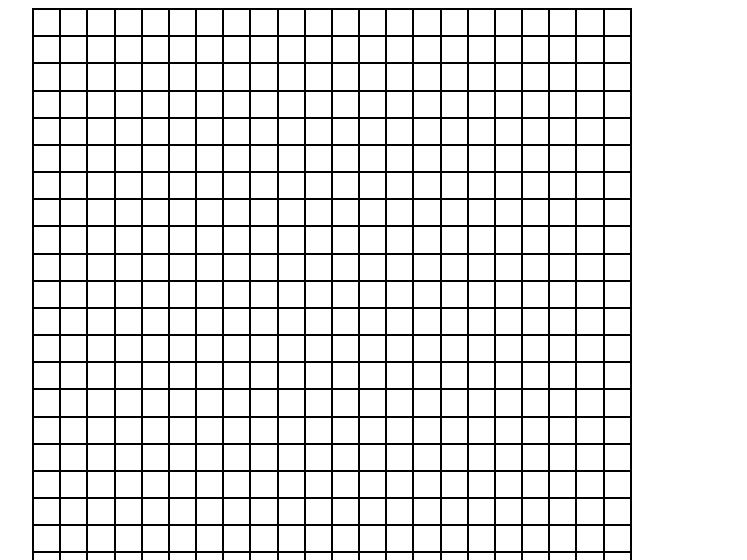
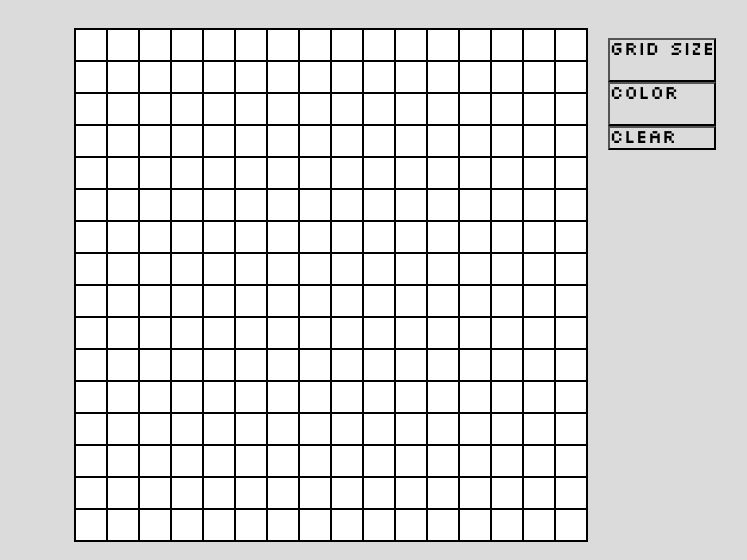
Before and after one commit to n-dett/pixel-draw, a plain HTML site: page index.html in a window 1280 px wide. Shown: the top 560 px of the page, without its empty margins (308-1055 px from the left). Drawn offline with Linux system fonts and the light colour scheme.

Commit message:
Add draw functionality and clear button

```diff
--- a/index.html
+++ b/index.html
@@ -9,9 +9,18 @@
     <title>Pixel Draw</title>
 </head>
 <body>
-  <div class="grid-container">
-
+  <div class="top">
+    <!-- <div></div> -->
+    <div class="grid-container">
+    </div>
+    <div class="options">
+      <button id="grid-button">Grid Size</p>
+      <button id="color-button">Color</p>
+      <button id="clear-button">Clear</button>
+    </div>
   </div>
-</div>
+  <div class="footer">
+    <h1>Pixel Draw</h1>
+  </div>
 </body>
 </html>
--- a/pixel-draw.js
+++ b/pixel-draw.js
@@ -1,7 +1,7 @@
 let gridContainer = document.querySelector('.grid-container');
-let gridNum = 22;
+let gridNum = 16;
 
-
+// Create initial grid
 function createGrid() {
   for(i = 0; i < Math.pow(gridNum, 2); i++){
     let gridSquare = document.createElement('div');
@@ -12,3 +12,30 @@ function createGrid() {
 }
 
 createGrid();
+
+let gridSquare = document.querySelectorAll('.grid-squares');
+let currentColor = '#0066ff';
+
+function draw() {
+  gridSquare.forEach(pixel => {
+    pixel.addEventListener('mousedown', changeColor);
+    pixel.addEventListener('mousemove', changeColor);
+  })
+}
+
+function changeColor() {
+  gridSquare.forEach(() => {
+      this.style.backgroundColor = currentColor
+  }
+)}
+
+function clearGrid() {
+  let clearButton = document.querySelector('#clear-button');
+  clearButton.addEventListener('click', () => {
+    gridSquare.forEach(pixel => {
+      pixel.style.backgroundColor = '#ffffff';
+    })
+  })
+}
+clearGrid();
+draw();
--- a/style.css
+++ b/style.css
@@ -1,3 +1,10 @@
+@font-face {
+    font-family: 'Silkscreen';
+    src: url('./fonts/slkscr.ttf') format('truetype');
+    font-weight: normal;
+    font-style: normal;
+}
+
 * {
     box-sizing: border-box;
 }
@@ -6,20 +13,63 @@ body {
     display: flex;
     flex-direction: column;
     align-items: center;
+    font-family: 'Silkscreen', sans-serif;
+    background-color: #dbdbdb;
+}
+
+.top {
+    display: flex;
+    flex: 1;
+    align-items: flex-start;
+    justify-content: flex-end;
+}
+
+.options {
+    padding: 30px 10px 0px 20px;
+    display: flex;
+    flex-direction: column;
+
 }
 
 .grid-container {
     max-width: 600px;
-    border: 1px solid black;
+    min-width: 350px;
+    border: 1.5px solid black;
     width: 100%;
     display: flex;
     flex: 1;
     flex-wrap: wrap;
     aspect-ratio: 1/1;
+    margin-top: 20px;
+    margin-left: 136px;
 }
 
 .grid-squares {
     border: 1px solid black;
-    /* height: 0; */
     box-sizing: border-box;
+    background-color: white;
 }
+
+h1 {
+    font-size: 36px;
+    text-align: center;
+}
+
+p {
+    font-size: 20px;
+}
+
+button {
+    background: none;
+    /* border: none; */
+    font-size: 20px;
+    font-family: 'Silkscreen', sans-serif;
+    cursor: pointer;
+    text-align: left;
+    padding: 0;
+    margin: 0;
+}
+
+button:hover {
+    color: #ff00bb;
+}
```
Also changed, not shown: fonts/Kottke Silkscreen License.txt (added), fonts/slkscr.ttf (added), fonts/slkscrb.ttf (added), fonts/slkscre.ttf (added), fonts/slkscreb.ttf (added).
